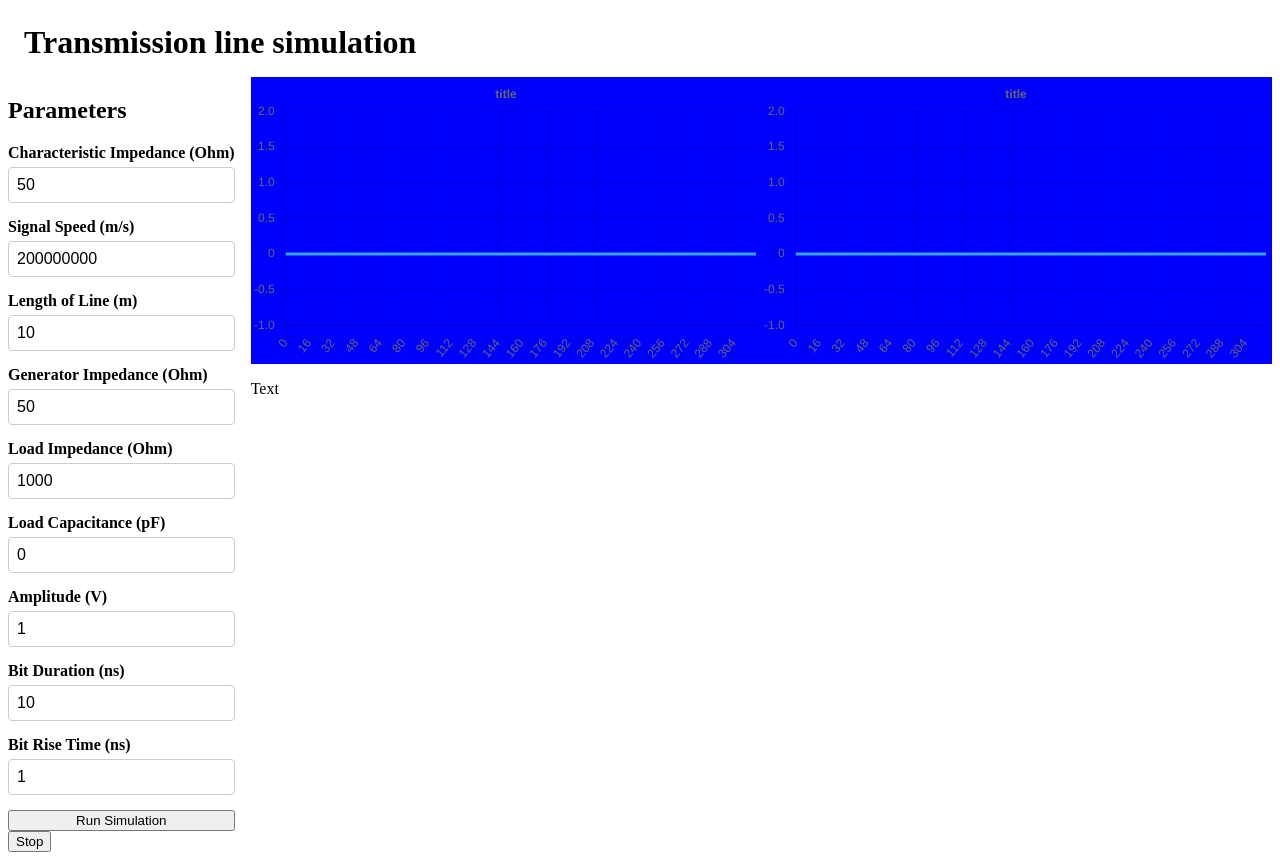
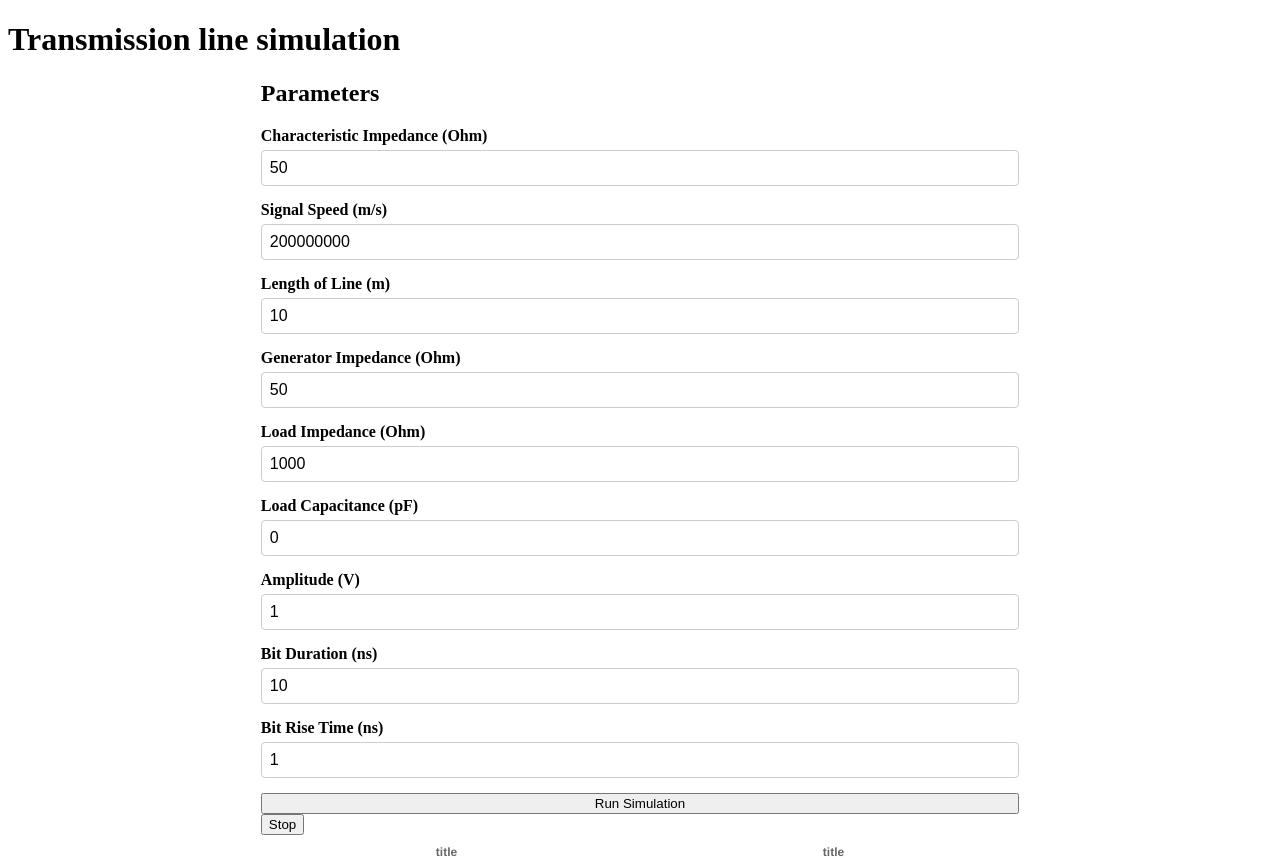
Before and after one commit to egvhauwa/transmission-line, a Vue app: page / in a window 1280 px wide. Shown: the top 858 px of the page. Built offline with nearby package versions, Linux system fonts and the light colour scheme.

Commit message:
restructure elements

```diff
--- a/src/App.vue
+++ b/src/App.vue
@@ -6,11 +6,12 @@
       <button @click="stop">Stop</button>
     </div>
     <div id="simulation">
-      <div id="wave-charts">
-        <WaveChart class="wave-chart" :data="voltage" />
-        <WaveChart class="wave-chart" :data="current" />
+      <div id="wave-chart-left">
+        <WaveChart :data="voltage" />
       </div>
-      <p>Text</p>
+      <div id="wave-chart-right">
+        <WaveChart :data="current" />
+      </div>
     </div>
   </div>
 </template>
@@ -52,35 +53,27 @@ const stop = () => {
 </script>
 
 <style scoped>
-#header {
+/* #header {
   padding: 1rem;
   margin: 0%;
+} */
+
+#container {
+  width: 60%;
+  padding-right: 15px;
+  padding-left: 15px;
+  margin-right: auto;
+  margin-left: auto;
 }
 
-#container {
+#simulation {
   display: flex;
-  /* flex-wrap: wrap; */
+  flex-wrap: wrap;
   gap: 1rem;
 }
 
-/* #parameters-form {
-  flex: 0 0 calc(20% - 1.5rem);
-} */
-
-#simulation {
-  flex: 1 1 auto;
-  display: flex;
-  flex-direction: column;
-}
-
-#wave-charts {
-  display: flex;
-  flex-wrap: wrap;
-  background-color: blue;
-}
-
-.wave-chart {
-  position: relative;
-  flex: 1 1 50%; /* Adjust size based on available space */
+#wave-chart-left,
+#wave-chart-right {
+  flex: 1;
 }
 </style>
--- a/src/components/ParametersForm.vue
+++ b/src/components/ParametersForm.vue
@@ -30,10 +30,10 @@
       <ParameterInput
         v-model="parameters.Cl"
         label="Load Capacitance (pF)"
-        id="v"
+        id="Cl"
         :scale="1e-12"
       />
-      <ParameterInput v-model="parameters.A" label="Amplitude (V)" id="Rl" />
+      <ParameterInput v-model="parameters.A" label="Amplitude (V)" id="A" />
       <ParameterInput
         v-model="parameters.tBit"
         label="Bit Duration (ns)"
--- a/src/components/WaveChart.vue
+++ b/src/components/WaveChart.vue
@@ -1,6 +1,6 @@
 <template>
-  <div>
-    <div class="chart-container">
+  <div class="chart-container">
+    <div class="chart">
       <canvas ref="chartRef"></canvas>
     </div>
   </div>
@@ -83,6 +83,15 @@ watch(
 
 <style scoped>
 .chart-container {
-  aspect-ratio: 16 / 9;
+  position: relative;
+  padding-top: 56.25%; /* Maintain aspect ratio of 16:9 */
+}
+
+.chart {
+  position: absolute;
+  top: 0;
+  left: 0;
+  width: 100%;
+  height: 100%;
 }
 </style>
```
